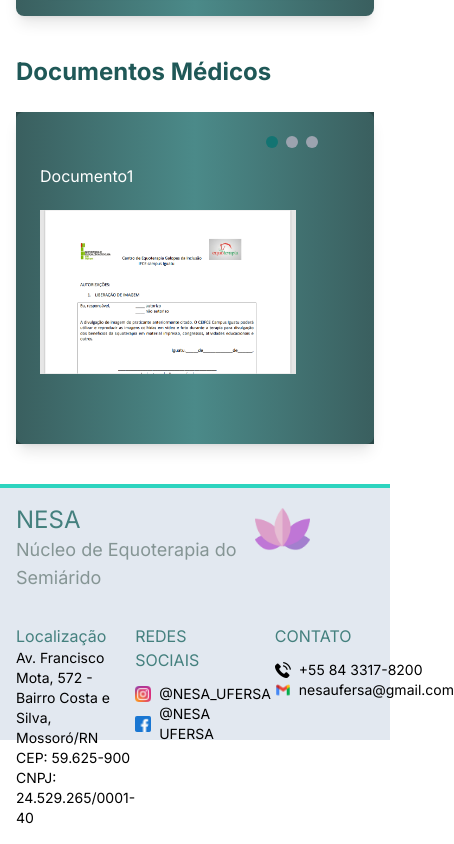
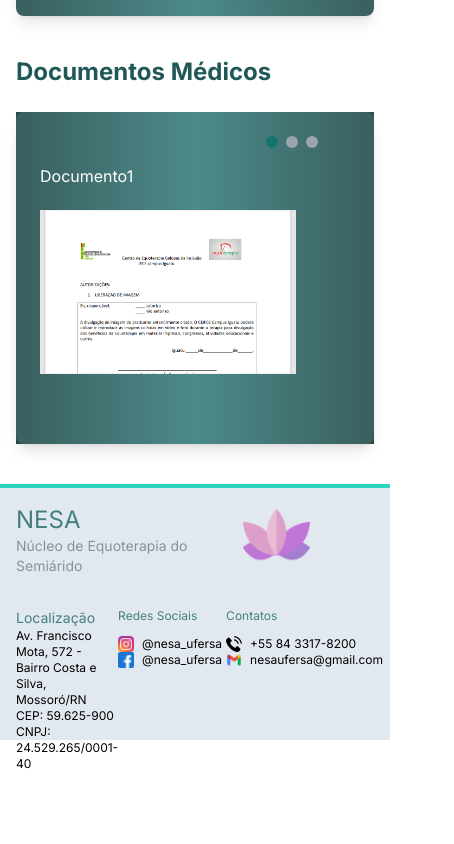
Before and after one commit to lucas037/equoterapp-front, a Next.js app: page / in a window 390 px wide. Shown: the part 1710-2554 px from the top of the page, 454 px wide, since content can reach past the window. After the commit the page ends 2498 px from the top, so only its background shows below. Built offline with nearby package versions, Linux system fonts and the light colour scheme.

Commit message:
fix: Correção de responsividade do Footer

```diff
--- a/src/components/Footer.tsx
+++ b/src/components/Footer.tsx
@@ -20,11 +20,11 @@ export default function Footer() {
       <div className="relative w-full h-[10%] bg-slate-200 text-black flex flex-col justify-between lg:pl-[25%] z-10">
         <div className="flex justify-between p-4">
           <div>
-            <div className='text-[#44807E] text-2xl'>
-              NESA
+          <div className='text-[#44807E] text-2xl sm:text-xl'>
+          NESA
             </div>
-            <div className='text-[#859594] text-lg'>
-              Núcleo de Equoterapia do Semiárido
+            <div className='text-[#859594] text-sm sm:text-lg'>
+            Núcleo de Equoterapia do Semiárido
             </div>
           </div>
           <div className="relative z-0 justify-items-center center mr-16">
@@ -34,43 +34,43 @@ export default function Footer() {
 
         <div className="p-4 flex flex-row justify-between">
           <div className="mb-0">
-            <div className='text-[#44807E] text-base'>
+            <div className='text-[#44807E] text-sm sm:text-base'>
               Localização
             </div>
-            <div className='text-black text-sm'>
+            <div className='text-black text-xs sm:text-sm'>
               Av. Francisco Mota, 572 - Bairro Costa e Silva, Mossoró/RN
             </div>
-            <div className='text-black text-sm'>
+            <div className='text-black text-xs sm:text-sm'>
               CEP: 59.625-900
             </div>
-            <div className='text-black text-sm'>
+            <div className='text-black text-xs sm:text-sm'>
               CNPJ: 24.529.265/0001-40
             </div>
           </div>
           <div className="mb-0">
-            <div className='text-[#44807E] text-base mb-3'>
-              REDES SOCIAIS
+            <div className='text-[#44807E] text-xs sm:text-base mb-3'>
+              Redes Sociais
             </div>
-            <div className='text-black text-sm flex items-center'>
+            <div className='text-black text-xs sm:text-sm flex items-center'>
               <img src="/assets/instagram.png" alt="Instagram" className="h-4 mr-2" />
-              @NESA_UFERSA
+              @nesa_ufersa
             </div>
-            <div className='text-black text-sm flex items-center'>
+            <div className='text-black text-xs sm:text-sm flex items-center'>
               <img src="/assets/Facebook.png" alt="Facebook" className="h-4 mr-2" />
-              @NESA UFERSA
+              @nesa_ufersa
             </div>
           </div>
           <div className='mr-20 justify-items-start ml-5'>
-            <div className='text-[#44807E] text-base mb-3'>
-              CONTATO
+            <div className='text-[#44807E] text-xs sm:text-base mb-3'>
+              Contatos
             </div>
-            <div className='text-black text-sm flex items-center'>
+            <div className='text-black text-xs sm:text-sm flex items-center'>
               <img src="/assets/tel.png" alt="Telefone" className="h-4 mr-2 text-sm"/>
-              <div className='text-sm'>
+              <div className='text-xs sm:text-sm'>
                 +55 84 3317-8200
               </div>
             </div>
-            <div className='text-black text-sm flex items-center'>
+            <div className='text-black text-xs sm:text-sm flex items-center'>
               <img src="/assets/Gmail.png" alt="Email" className="h-4 mr-2" />
               nesaufersa@gmail.com
             </div>
```
